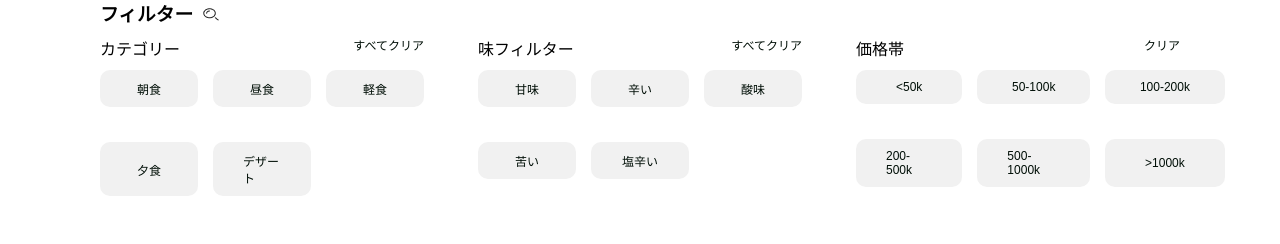
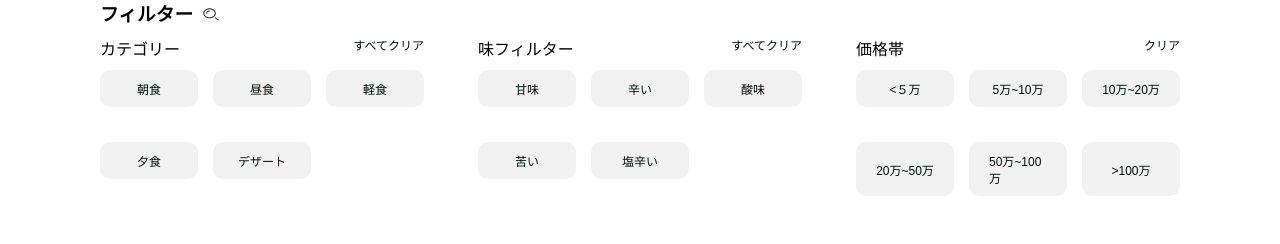
Before and after one commit to Ducklowkey/ITSS-Shinkansen, a React (Vite) app in the folder frontend/: page /home in a window 1280 px wide. Shown: the part 241-485 px from the top of the page. Built offline with nearby package versions, Linux system fonts and the light colour scheme; no server answers.

Commit message:
update css

```diff
--- a/frontend/src/pages/Home/Home.css
+++ b/frontend/src/pages/Home/Home.css
@@ -129,7 +129,7 @@ div#content {
     justify-content: center;
     align-items: center;
     background-color: #F1F1F1;
-    padding: 10px 30px;
+    padding: 10px 20px;
     border-radius: 10px;
     margin: 0px 20px 20px 0px;
     color: #010F07;
--- a/frontend/src/pages/Home/Home.jsx
+++ b/frontend/src/pages/Home/Home.jsx
@@ -1,4 +1,4 @@
-import React, { useEffect, useRef, useState } from 'react';
+import { useEffect, useRef, useState } from 'react';
 import { useNavigate } from 'react-router-dom'; // Import useNavigate
 import axios from 'axios'; // Import Axios
 import { assets } from '../../assets/assets';
@@ -7,32 +7,32 @@ import './Home.css';
 
 const priceOptions = [
   {
-    label: '<50k',
+    label: '<５万',
     beginPrice: 0,
     endPrice: 50000,
   },
   {
-    label: '50-100k',
+    label: '5万~10万',
     beginPrice: 50000,
     endPrice: 100000,
   },
   {
-    label: '100-200k',
+    label: '10万~20万',
     beginPrice: 100000,
     endPrice: 200000,
   },
   {
-    label: '200-500k',
+    label: '20万~50万',
     beginPrice: 200000,
     endPrice: 500000,
   },
   {
-    label: '500-1000k',
+    label: '50万~100万',
     beginPrice: 500000,
     endPrice: 1000000,
   },
   {
-    label: '>1000k',
+    label: '>100万',
     beginPrice: 1000000,
     endPrice: 999999999,
   },
```
